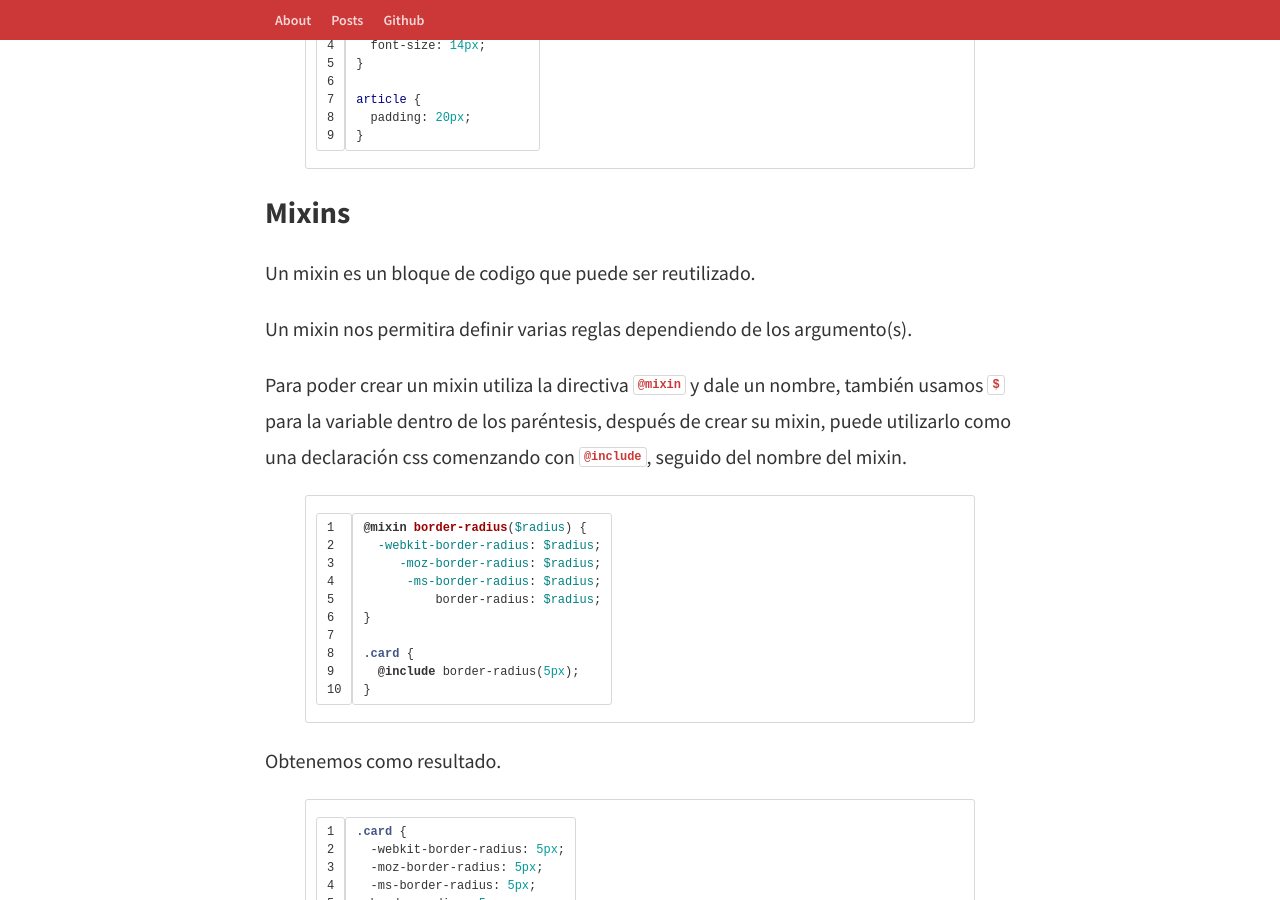
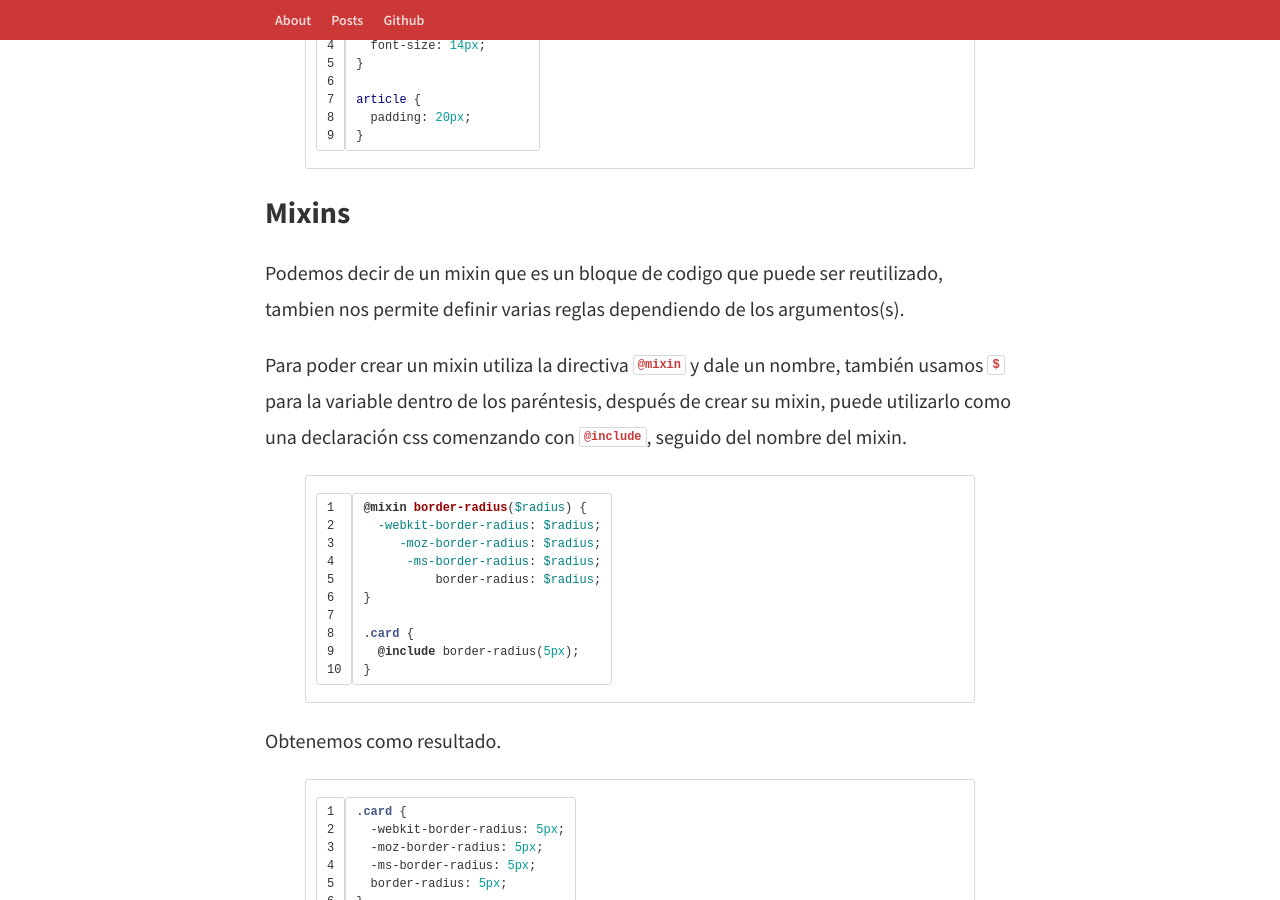
Before and after one commit to wilsson/wilsson.github.io, a Jekyll site: the page built from _posts/2015-09-27-sass-tu-css-con-poderes.markdown, in a window 1280 px wide and 900 px high, scrolled down 4888 px. Built offline with Jekyll 4.4.1, drawn with Linux system fonts in a browser that asks for light colours; nearby versions of some CDN libraries.

Commit message:
WIP(sass):agregando sass

```diff
--- a/_posts/2015-09-27-sass-tu-css-con-poderes.markdown
+++ b/_posts/2015-09-27-sass-tu-css-con-poderes.markdown
@@ -156,9 +156,7 @@ article {
 }
 {% endhighlight %}
 ## Mixins
-Un mixin es un bloque de codigo que puede ser reutilizado.
-
-Un mixin nos permitira definir varias reglas dependiendo de los argumento(s).
+Podemos decir de un mixin que es un bloque de codigo que puede ser reutilizado, tambien nos permite definir varias reglas dependiendo de los argumentos(s).
 
 Para poder crear un mixin utiliza la directiva **@mixin** y dale un nombre, también usamos **$** para la variable dentro de los paréntesis, después de crear su mixin, puede utilizarlo como una declaración css comenzando con **@include**, seguido del nombre del mixin.
 
```
